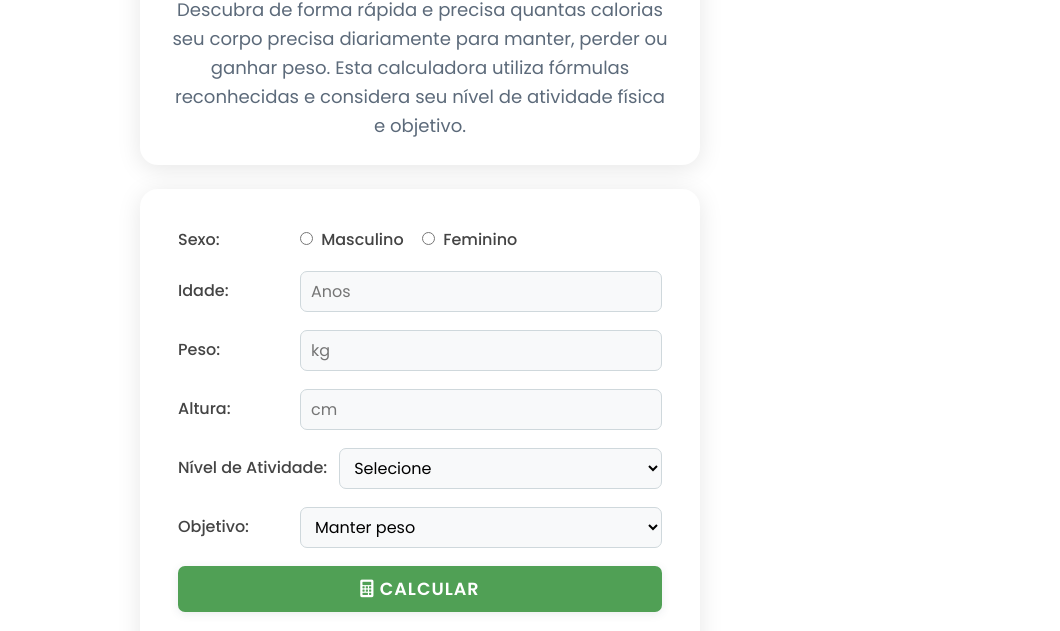
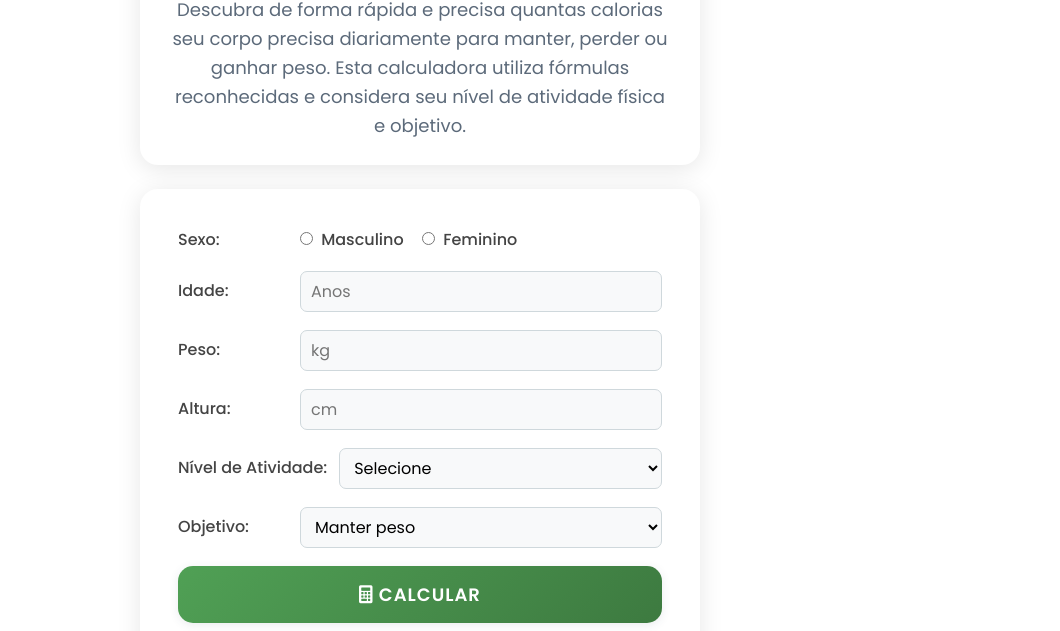
Before and after one commit to Ooliveiradev/NutriLife, a plain HTML site: page site/Cal.html in a window 1280 px wide. Shown: the part 321-952 px from the top of the page, without its empty margins (220-1280 px from the left). Drawn offline with Linux system fonts and the light colour scheme; no server answers.

Commit message:
Update calorias.css

```diff
--- a/site/css/pages/calorias.css
+++ b/site/css/pages/calorias.css
@@ -68,7 +68,7 @@ main {
   border: 1.5px solid #ffe7a3;
   border-radius: 14px;
   max-width: 560px;
-  margin: 32px auto 0 auto;
+  margin: 32px auto 32px auto;
   padding: 22px 28px 18px 28px;
 }
 .cal-warning-title {
@@ -150,15 +150,19 @@ main {
   justify-content: center;
 }
 .btn-calculate {
-  background: #50A055;
-  color: #fff;
+width: 100%;
+  padding: 15px;
+  background: linear-gradient(135deg, var(--color-primary) 0%, var(--color-primary-dark) 100%);
+  color: var(--color-white);
   border: none;
-  border-radius: 7px;
-  padding: 10px 28px;
-  font-size: 1.1em;
+  border-radius: var(--border-radius-medium);
+  font-size: 18px;
   font-weight: 600;
   cursor: pointer;
-  transition: background 0.2s;
+  transition: all var(--transition-normal);
+  text-transform: uppercase;
+  letter-spacing: 1px;
+  box-shadow: var(--shadow-light);
 }
 .btn-calculate:hover {
   background: #38803c;
```
